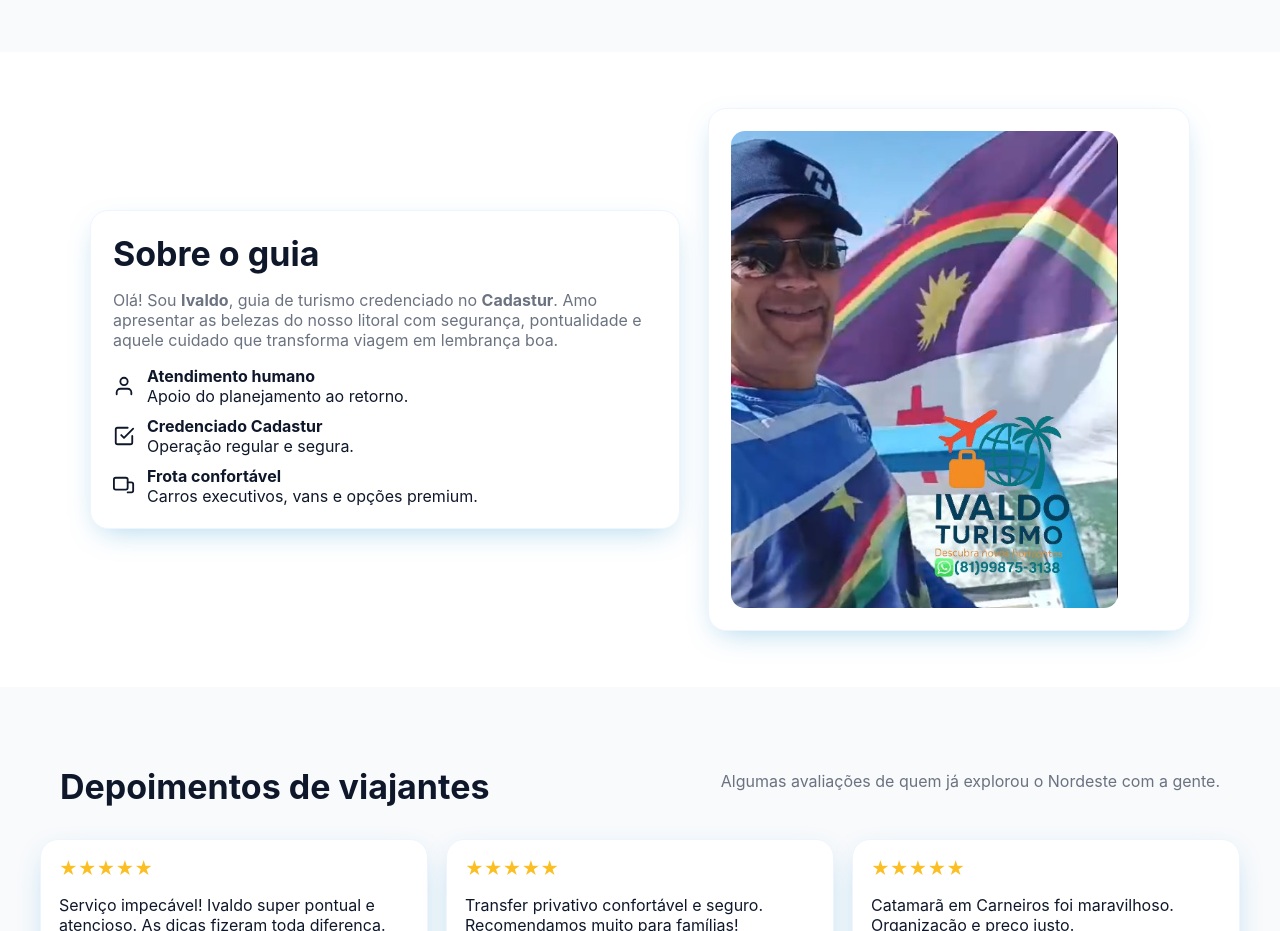
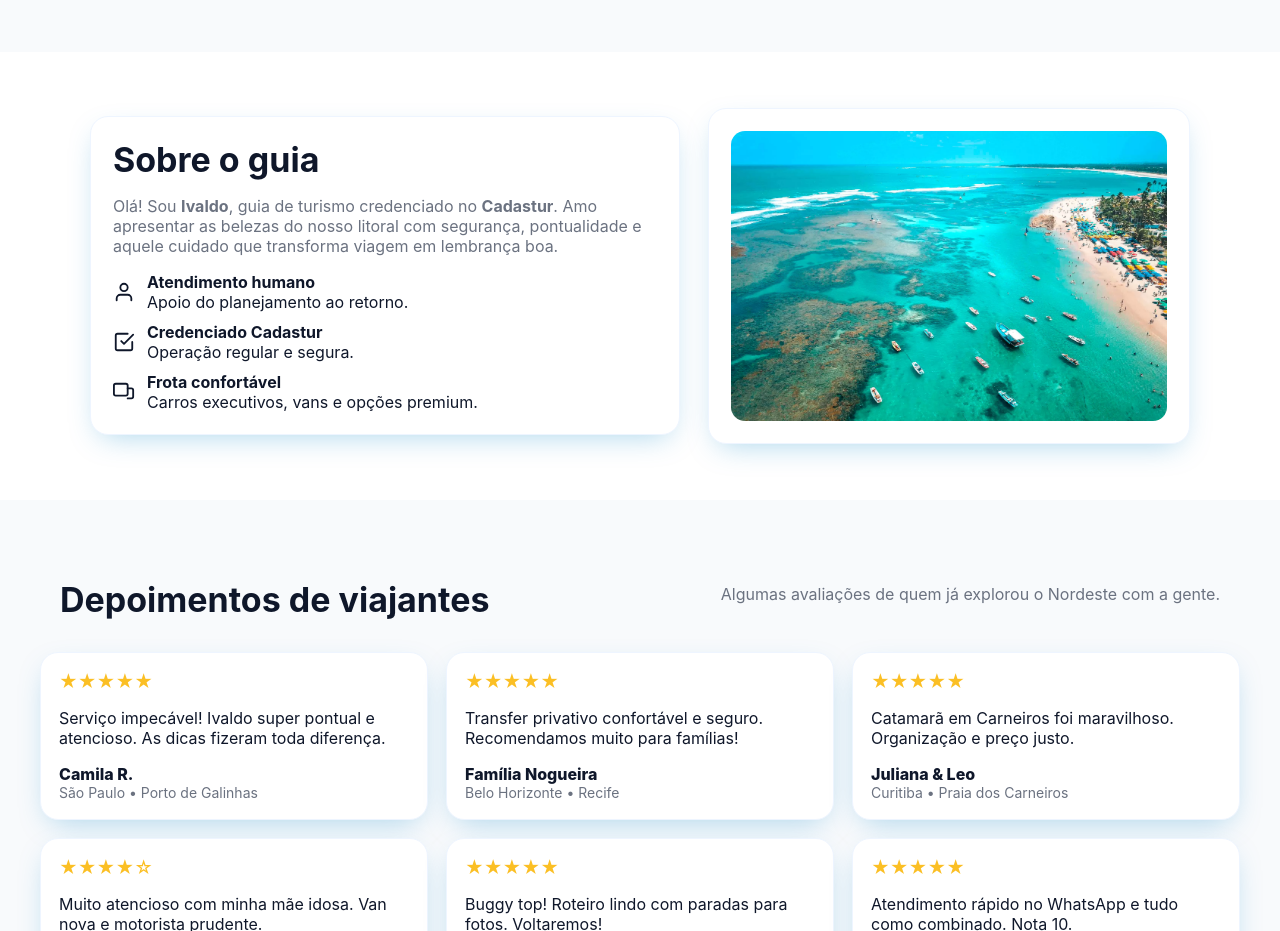
Before and after one commit to 20253015/ivaldoturismo, a plain HTML site: page index.html in a window 1280 px wide. Shown: the part 1860-2791 px from the top of the page. Drawn offline with Linux system fonts and the light colour scheme; files whose address does not match are found by name.

Commit message:
Update index.html

```diff
--- a/index.html
+++ b/index.html
@@ -162,6 +162,7 @@
       <!-- Imagens de apresentação (use exatamente estes nomes na mesma pasta) -->
       <img src="Imagem apresentação 1.jpeg" alt="Porto de Galinhas — letreiro colorido" class="active">
       <img src="Imagem apresentação 2.jpeg" alt="Vista aérea das piscinas naturais">
+      <img src="Imagem apresentação 3.jpeg" alt="Mar azul turquesa e jangadas">
     </div>
     <div class="content wrap">
       <div>
@@ -316,7 +317,7 @@
         </div>
       </div>
       <div class="box" style="overflow:hidden">
-        <img src="c:\Users\controller.AHI_DOMAIN\OneDrive\Concursos\ADS\Modelos de site\Guia Turistico - Cliente Ivaldo\Sobreivaldo.png" alt="Mar turquesa de Porto de Galinhas" style="border-radius:14px">
+        <img src="Imagem apresentação 2.jpeg" alt="Mar turquesa de Porto de Galinhas" style="border-radius:14px">
       </div>
     </div>
   </section>
```
